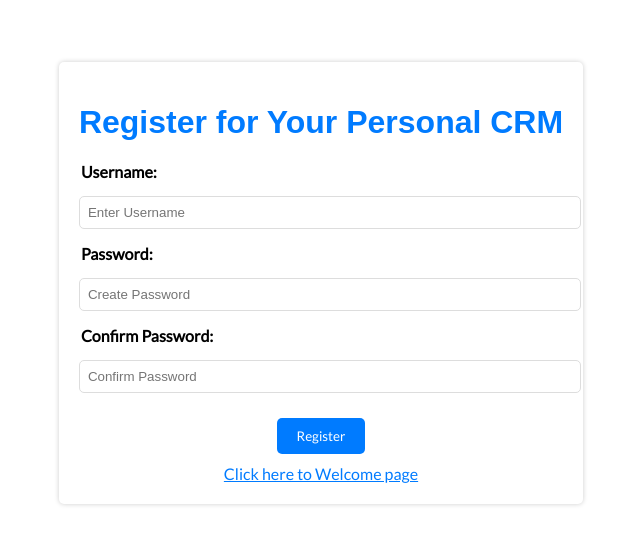
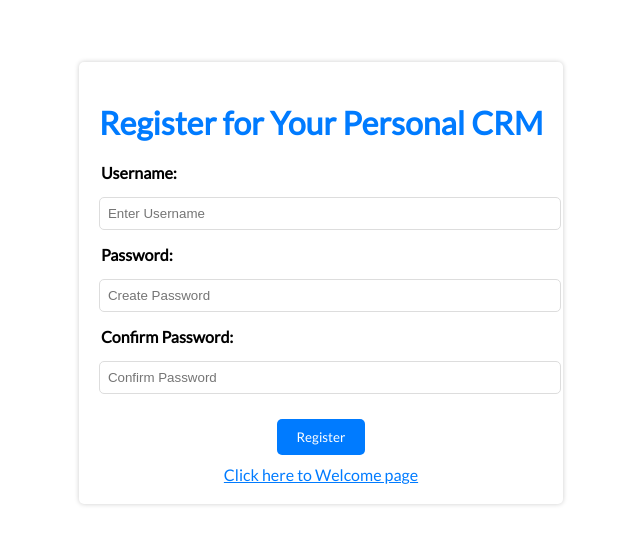
Before and after one commit to RinkoQAQ/IT_Pro_CRM, a website: page registration.html in a window 1280 px wide. Shown: the part 125-670 px from the top of the page, without its empty margins (319-959 px from the left). Drawn offline with Linux system fonts and the light colour scheme.

Commit message:
Test success, use 'lato' more visible

```diff
--- a/registration.html
+++ b/registration.html
@@ -8,7 +8,7 @@
     <link rel="stylesheet" href="css/styles.css">
     <style>
         body {
-            font-family: Arial, sans-serif;
+            font-family: 'Lato-Regular', sans-serif;
             background-color: #fff;
             display: flex;
             justify-content: center;
```
